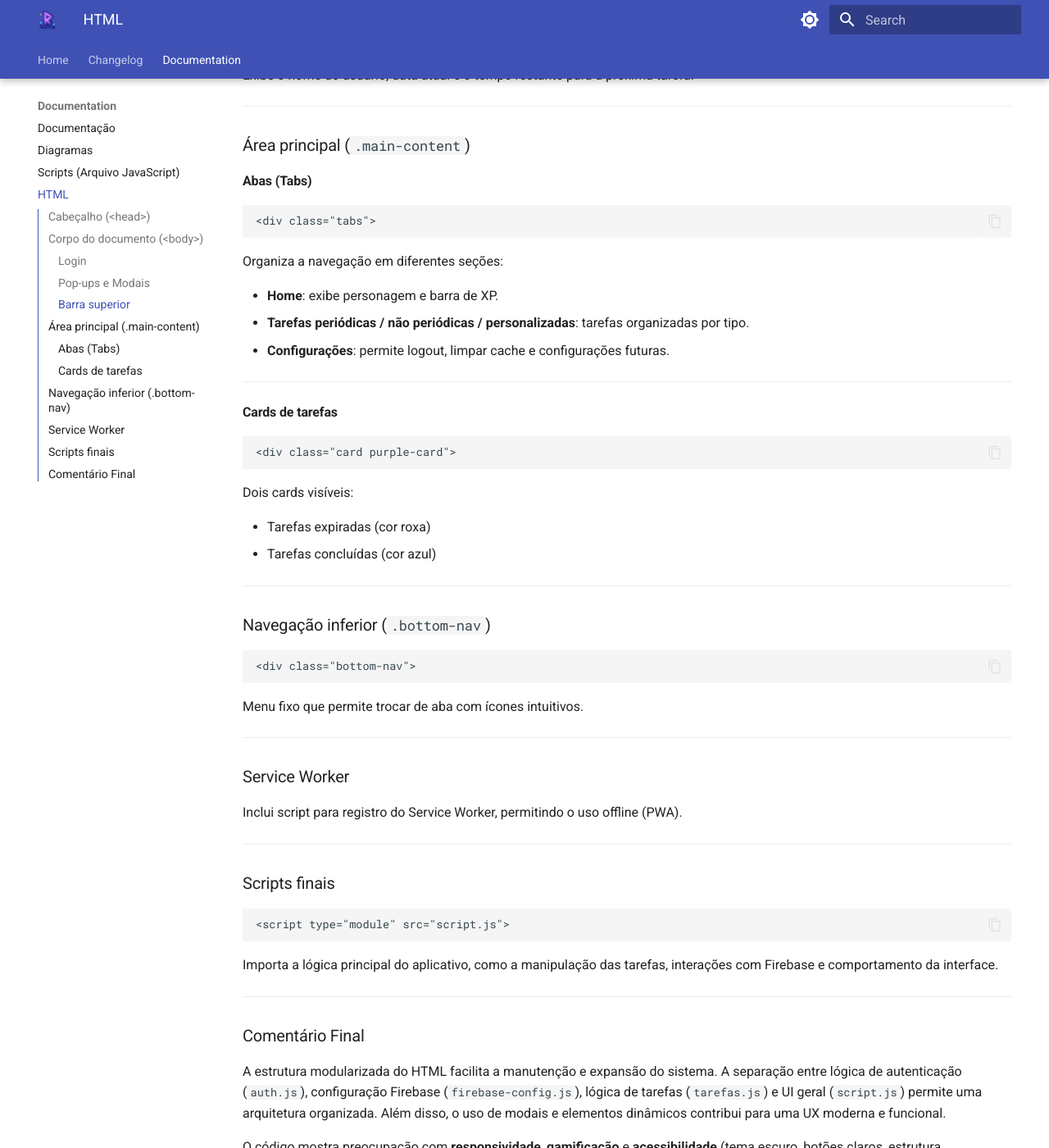
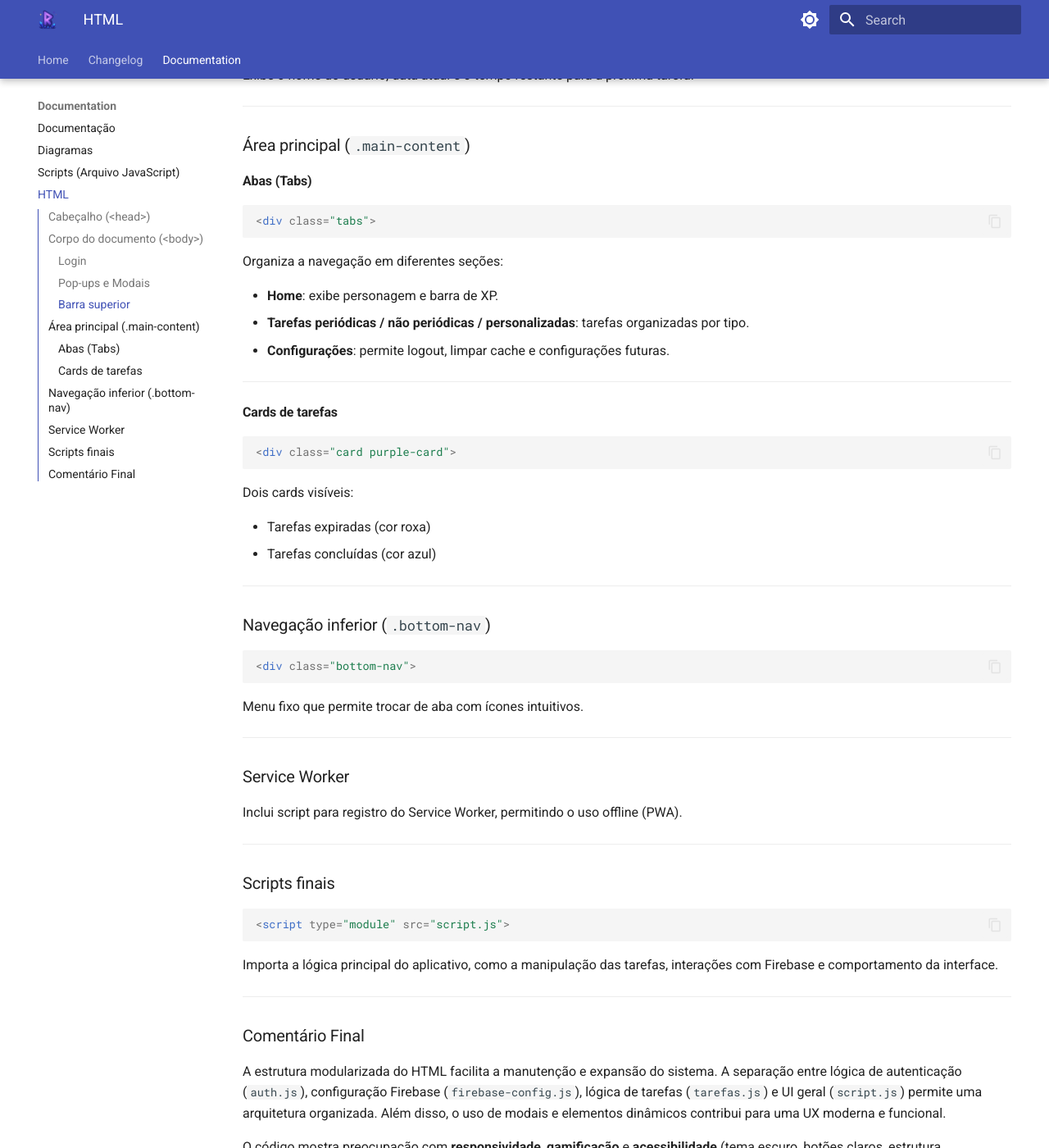
Before and after one commit to Radsfer/DocsE7Runa, an MkDocs documentation site: the page built from docs/documentação/html.md, in a window 1280 px wide and 1400 px high, scrolled down 1140 px. Shown: the whole window at 82% size. Built offline with MkDocs 1.6.1 and Material for MkDocs 9.7.7, drawn with Linux system fonts in a browser that asks for light colours; some of the changed text lies outside the part shown.

```diff
--- a/mkdocs.yml
+++ b/mkdocs.yml
@@ -38,13 +38,12 @@ plugins:
   - tags
   - mermaid2
 
+
 markdown_extensions:
-  - pymdownx.highlight:
-      anchor_linenums: true
-      line_spans: __span
-      pygments_lang_class: true
+  - pymdownx.highlight
   - pymdownx.inlinehilite
   - pymdownx.snippets
+  - pymdownx.superfences
   - attr_list
   - md_in_html
   - pymdownx.blocks.caption
```
Also changed, not shown: requirements.txt (+4 -4 lines).
